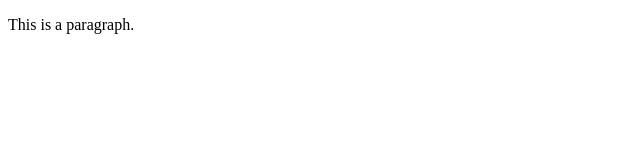
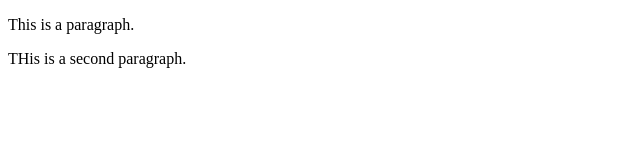
Before and after one commit to Josh-Gibb/Git-Dash-Example-Project, a plain HTML site: page index.html in a window 1280 px wide. Shown: the whole page, without its empty margins (0-640 px from the left). Drawn offline with Linux system fonts and the light colour scheme.

Commit message:
Added second paragraph to index and added page2 to project

```diff
--- a/index.html
+++ b/index.html
@@ -7,5 +7,6 @@
     </head>
     <body>
         <p>This is a paragraph.</p>
+        <p>THis is a second paragraph.</p>
     </body>
 </html>
```
Also changed, not shown: page2.html (added, +1 -0 lines).
